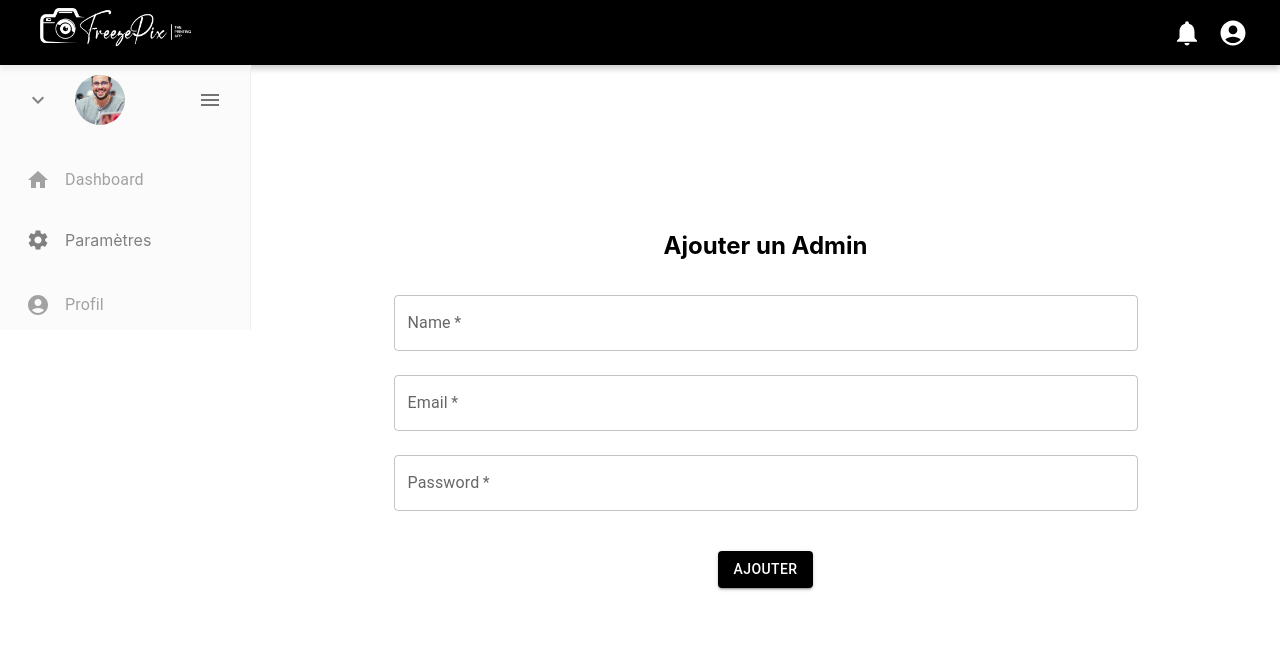
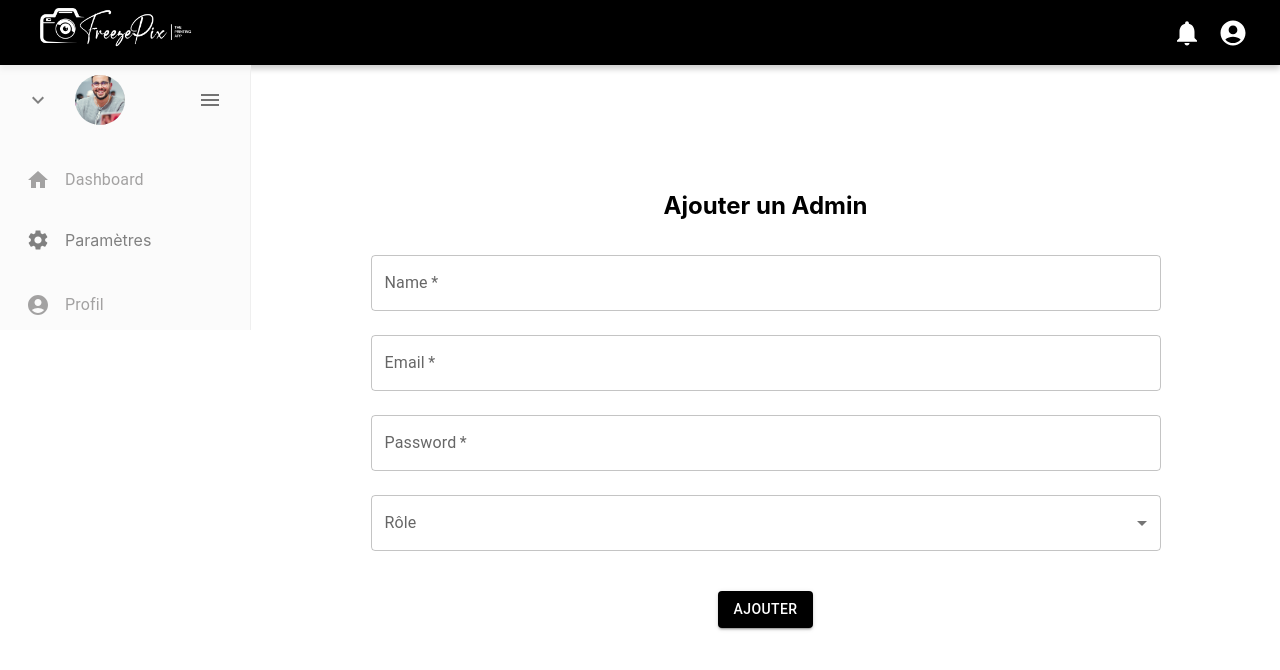
Before and after one commit to hamzaamry/freezepix, a React (Create React App) app: page /AddAdmin in a window 1280 px wide. Shown: the top 670 px of the page. Built offline with nearby package versions, Linux system fonts and the light colour scheme.

Commit message:
add role

```diff
--- a/src/pages/Admin/AddAdmin.jsx
+++ b/src/pages/Admin/AddAdmin.jsx
@@ -1,16 +1,15 @@
 import React, { useState } from "react";
-import { Box, Button, TextField} from "@mui/material";
+import { Box, Button, TextField, MenuItem, Select, InputLabel, FormControl } from "@mui/material";
 import axios from "axios";
 import { toast } from 'react-toastify';
 import 'react-toastify/dist/ReactToastify.css';
-
 
 const AddAdmin = () => {
   const [adminData, setAdminData] = useState({
     name: "",
     email: "",
     password: "",
-    role: "admin",
+    role: "",
   });
 
   const handleInputChange = (e) => {
@@ -29,23 +28,18 @@ const AddAdmin = () => {
         name: "",
         email: "",
         password: "",
-        role: "admin",
+        role: "",
       });
-
-      // Afficher un toast de succès
-      toast.success('Admin ajouté avec succès! ' + response.data.message , {
+      toast.success('Admin ajouté avec succès! ' + response.data.message, {
         position: toast.POSITION.TOP_CENTER,
       });
 
     } catch (error) {
       console.error("Error Adding Admin:", error.message);
-      // Afficher un toast d'erreur
       toast.error('Erreur lors de l\'ajout de l\'admin. Veuillez réessayer.', {
         position: toast.POSITION.TOP_CENTER,
       });
     }
-
-
   };
 
   return (
@@ -92,6 +86,19 @@ const AddAdmin = () => {
           fullWidth
         />
 
+        <FormControl fullWidth variant="outlined" margin="normal">
+          <InputLabel>Rôle</InputLabel>
+          <Select
+            label="Rôle"
+            name="role"
+            value={adminData.role}
+            onChange={handleInputChange}
+          >
+            <MenuItem value="admin">Admin</MenuItem>
+            <MenuItem value="SuperAdmin">Super Admin</MenuItem>
+          </Select>
+        </FormControl>
+
         <Box
           style={{
             display: "flex",
@@ -113,8 +120,6 @@ const AddAdmin = () => {
           </Button>
         </Box>
       </form>
-
-
     </Box>
   );
 };
--- a/src/pages/Admin/Admin.jsx
+++ b/src/pages/Admin/Admin.jsx
@@ -21,8 +21,6 @@ const Admin = () => {
   const [selectedAdmin, setSelectedAdmin] = useState(null);
 
   const navigate = useNavigate();
-
-  // Définition de la fonction handleDeleteAdmin avant son utilisation
   const handleDeleteAdmin = async (adminId) => {
     try {
       await axios.delete(
@@ -32,7 +30,6 @@ const Admin = () => {
         position: toast.POSITION.TOP_CENTER,
       });
 
-      // Actualisez la liste des administrateurs après la suppression
       const response = await axios.get(
         "http://localhost:5000/api/admin/getAll"
       );
@@ -92,9 +89,10 @@ const Admin = () => {
 
   const columns = [
     { field: "_id", headerName: "ID", width: 90 },
+     //{ field: "photo", headerName: "photo", width: 250, editable: false },
     { field: "name", headerName: "Name", width: 200, editable: true },
     { field: "email", headerName: "Email", width: 300, editable: true },
-    { field: "password", headerName: "Password", width: 250, editable: true },
+
     {
       field: "action",
       headerName: "Action",
--- a/src/pages/Coupon.jsx
+++ b/src/pages/Coupon.jsx
@@ -89,12 +89,10 @@ const Coupon = () => {
           console.error('Error updating code:', error);
         })
         .finally(() => {
-          // Close the dialog
           handleDialogClose();
         });
     } else {
       console.error('Invalid dialog data, code, or editedCode.');
-      // Close the dialog to prevent further issues
       handleDialogClose();
     }
   };
@@ -109,8 +107,6 @@ const Coupon = () => {
       .then(response => {
         if (response.data.success) {
           setCodes([...codes, response.data.newCode]);
-
-        // Close the dialog
         handleDialogClose();
         //window.location.reload();
         } else {
```
